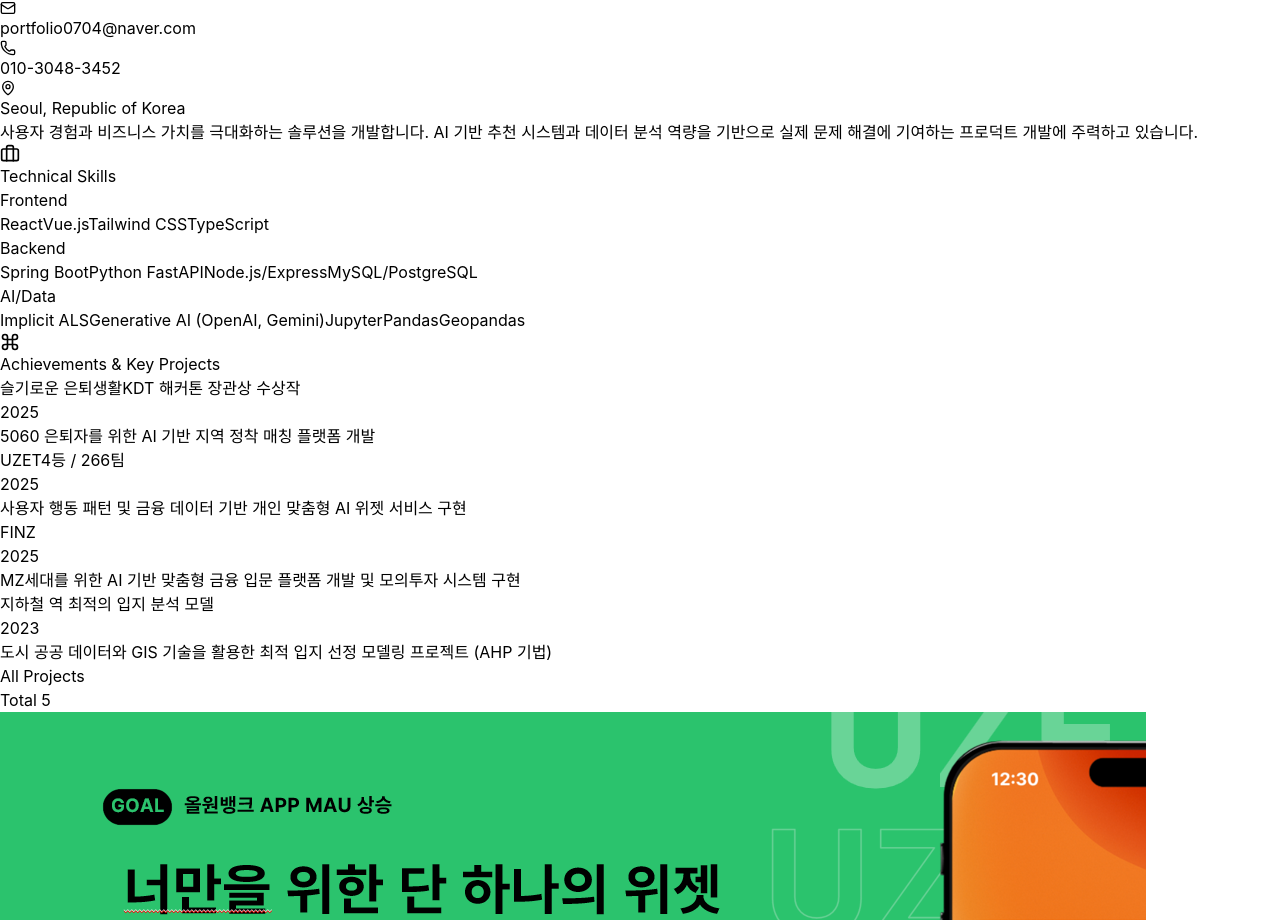
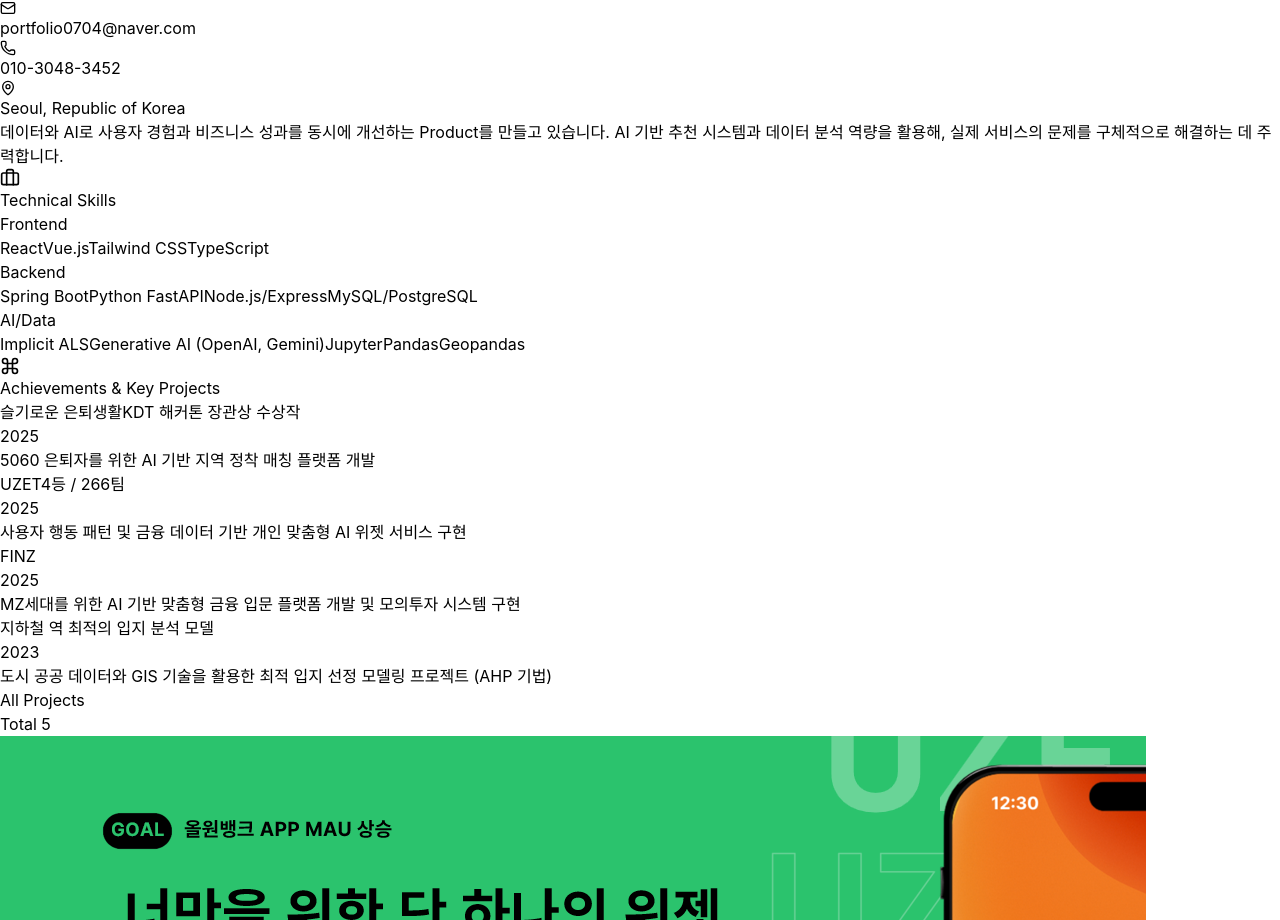
Before and after one commit to CHOI-074/Protfolio, a React (Vite) app: page / in a window 1280 px wide. Shown: the part 1804-2724 px from the top of the page. Built offline with nearby package versions, Linux system fonts and the light colour scheme; a web font is replaced by a local one.

Commit message:
fix: 프로필 멘트 수정

```diff
--- a/src/data/mockData.js
+++ b/src/data/mockData.js
@@ -14,7 +14,7 @@ import Choi from '../assets/image/Choi_image.jpg';
 export const PROFILE_DATA = {
   name: "최창연 (ChangYun Choi)",
   jobTitle: "Full-Stack Developer & Data Analyst",
-  description: "사용자 경험과 비즈니스 가치를 극대화하는 솔루션을 개발합니다. AI 기반 추천 시스템과 데이터 분석 역량을 기반으로 실제 문제 해결에 기여하는 프로덕트 개발에 주력하고 있습니다.",
+  description: "데이터와 AI로 사용자 경험과 비즈니스 성과를 동시에 개선하는 Product를 만들고 있습니다. AI 기반 추천 시스템과 데이터 분석 역량을 활용해, 실제 서비스의 문제를 구체적으로 해결하는 데 주력합니다.",
   email: "portfolio0704@naver.com",
   phone: "010-3048-3452",
   location: "Seoul, Republic of Korea",
```
